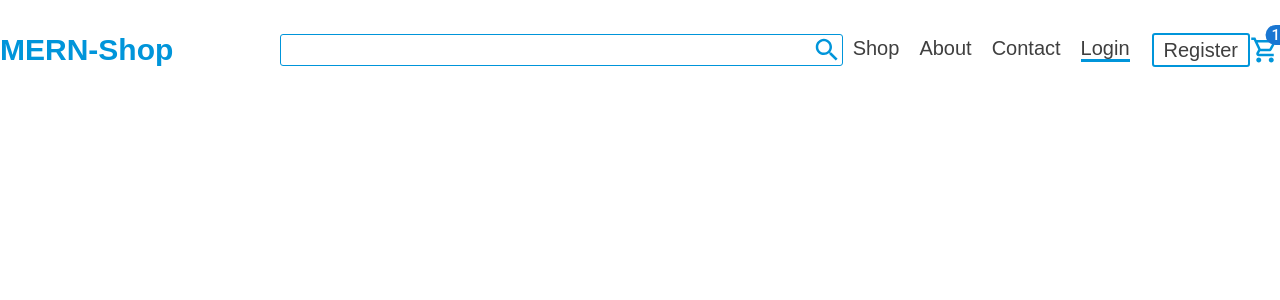
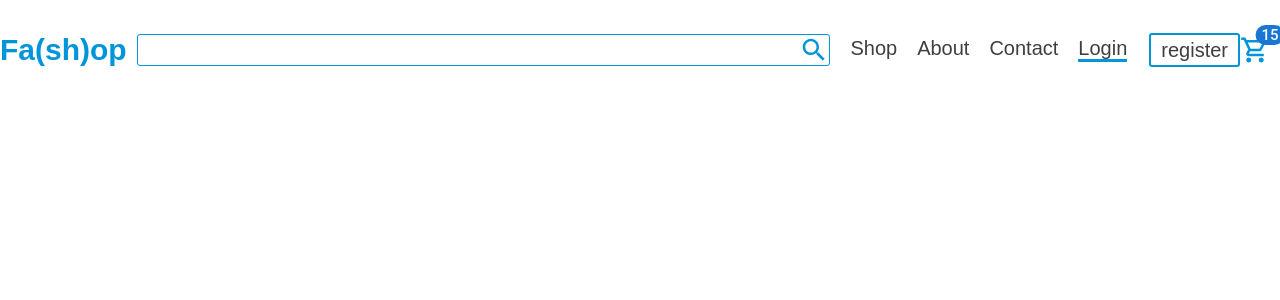
Before and after one commit to spiggyBe/e-fashion-shop-styled-components, a React (Create React App) app: page /login in a window 1280 px wide. Shown: the top 300 px of the page. Built offline with nearby package versions, Linux system fonts and the light colour scheme.

Commit message:
nav done up

```diff
--- a/src/components/Navbar/Navbar.js
+++ b/src/components/Navbar/Navbar.js
@@ -14,7 +14,7 @@ export const Navbar = () => {
 
     return (
         <Nav>
-            <Logo>MERN-shop</Logo>
+            <Logo>Fa(sh)op</Logo>
             <SearchSection>
                 <InputStyled />
                 <SearchIcon style={{ fill: '#0095DA' }} />
@@ -61,7 +61,7 @@ export const Navbar = () => {
                 </NavList>
             )}
 
-            <Badge badgeContent={15} color='primary'>
+            <Badge badgeContent={15} color='primary' style={{ marginRight: '10px' }}>
                 <ShoppingCartOutlinedIcon style={{ fill: '#0095DA' }} />
             </Badge>
 
--- a/src/components/Navbar/NavbarStyle.js
+++ b/src/components/Navbar/NavbarStyle.js
@@ -11,7 +11,6 @@ justify-content: space-between;
 align-items: center;
 position: relative;
 background-color: #fff;
-text-transform: capitalize;
 
   @media ( max-width: 900px ) {
     position: sticky;
@@ -22,8 +21,7 @@ text-transform: capitalize;
 `
 
 export const Logo = styled.div`
-flex: 1;
-font-size: 2rem;
+font-size: 2.5rem;
 font-weight: 700;
 color: ${primaryBlue};
 
@@ -42,11 +40,12 @@ color: ${primaryBlue};
 
 export const SearchSection = styled.div`
 display: flex;
-flex: 2;
+flex: 1;
 justify-content: center;
 align-items: center;
 border: 1px solid ${primaryBlue};
 border-radius: 3px;
+margin: 0 10px;
 `
 
 export const InputStyled = styled.input`
@@ -98,7 +97,7 @@ export const Hamburger = styled.div`
 
 export const NavList = styled.ul`;
 display: flex;
-justify-content: space-between;
+justify-content: space-around;
 list-style: none;
 
 @media (max-width: 900px) {
@@ -138,6 +137,7 @@ text-decoration: none;
 line-height: 1.5rem;
 vertical-align: center;
 position: relative;
+text-transform: capitalize;
 
 &.active {
     border-bottom: 3px solid ${primaryBlue};
```
